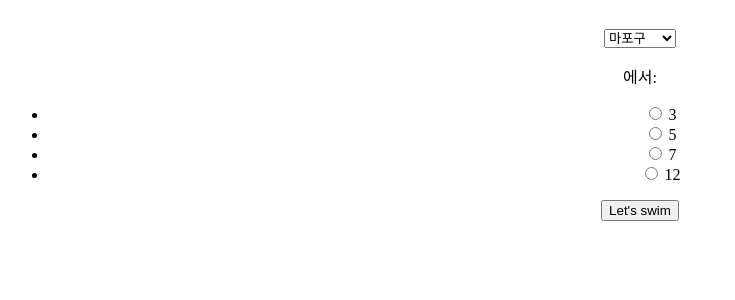
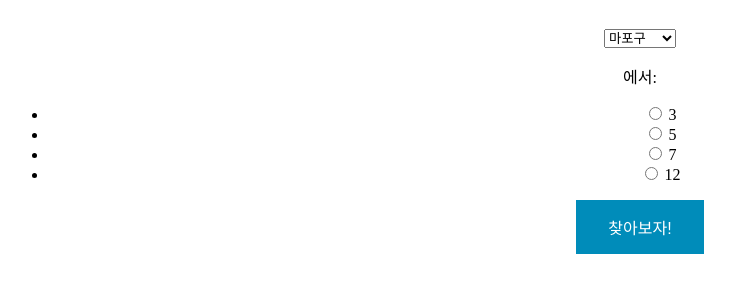
Before and after one commit to jeanP-tech/Swimming-Website, a Django app: page / in a window 1280 px wide. Shown: the part 160-460 px from the top of the page, without its empty margins (0-735 px from the left). Run offline with Django 3.2, Linux system fonts and the light colour scheme; data comes from the database, SQL or seed files in the repository; both versions use the stored data as it was after the commit; parts of the project's set-up code (start-up, migrations or seed data) failed here and were passed over.

Commit message:
css added

```diff
--- a/swimapp/admin.py
+++ b/swimapp/admin.py
@@ -1,8 +1,9 @@
 from django.contrib import admin
-from .models import City, Pool, Price, Timetable, TimeInterval
+from .models import City, Pool, Price, Timetable, TimeInterval, Time
 
 admin.site.register(City)
 admin.site.register(Pool)
 admin.site.register(Price)
 admin.site.register(Timetable)
 admin.site.register(TimeInterval)
+admin.site.register(Time)
--- a/swimapp/models.py
+++ b/swimapp/models.py
@@ -73,9 +73,10 @@ class Timetable(models.Model):
         title = '{0.pool} {0.day} {0.start_time}'
         return title.format(self)
 
+class Time(models.Model):
+    time = models.IntegerField(default=0)
 
 class TimeInterval(models.Model):
-    #times = models.IntegerField()
     TIME_CHOICES = (
         (3, 3),
         (5, 5),
--- a/swimapp/static/swimapp/style.css
+++ b/swimapp/static/swimapp/style.css
@@ -9,3 +9,13 @@ body{
 #description{
   margin-bottom: 30px;
 }
+
+#btn{
+  border:none;
+  color: white;
+  background-color: #008CBA;
+  padding: 15px 32px;
+  display: inline-block;
+  font-size: 16px;
+  text-align: center;
+}
--- a/swimapp/templates/swimapp/index.html
+++ b/swimapp/templates/swimapp/index.html
@@ -3,6 +3,6 @@
     <p id="description">지금 당장 자유수영을 할 수 있는 수영장이 알고 싶다면? </p>
     <form method="POST">{% csrf_token %}
         {{ form.as_p }}
-        <button type="submit" value="Save">Let's swim</button>
+        <button id="btn" type="submit" value="Save">찾아보자!</button>
     </form>
 {% endblock %}
```
Also changed, not shown: db.sqlite3, swimapp/migrations/0051_time.py (added), swimapp/migrations/0052_auto_20190917_1001.py (added), swimapp/migrations/0053_auto_20190917_1002.py (added), swimapp/migrations/0054_auto_20190917_1003.py (added).
